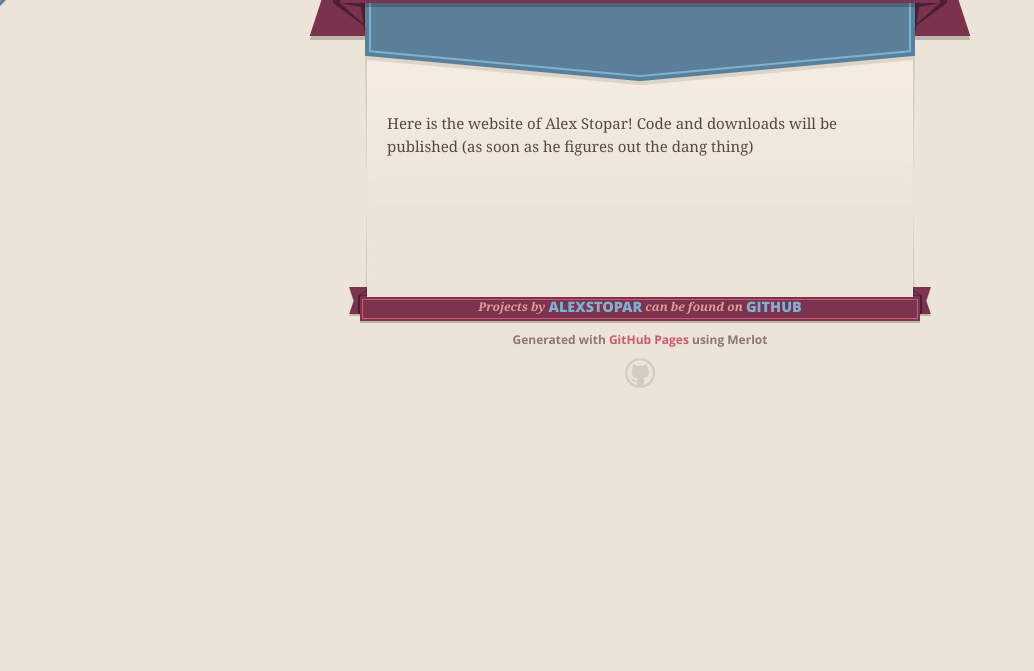
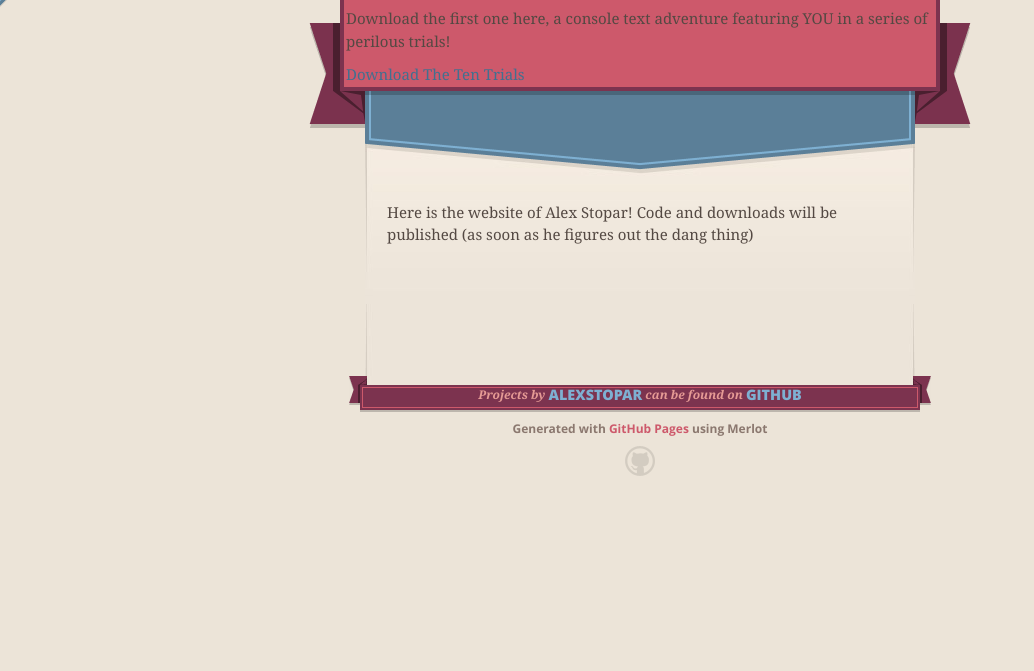
Before and after one commit to AlexStopar/AlexStopar.github.io, a plain HTML site: page index.html in a window 1280 px wide. Shown: the part 129-800 px from the top of the page, without its empty margins (0-1034 px from the left). Drawn offline with nearby package versions, Linux system fonts and the light colour scheme.

Commit message:
Updated index
With a thing

```diff
--- a/index.html
+++ b/index.html
@@ -29,6 +29,8 @@
           <span class="ribbon-inner">
             <h1>Alexstopar.GitHub.io</h1>
             <h2>Website of Alex Stopar and all his coding accomplishments,</h2>
+	    <p>Download the first one here, a console text adventure featuring YOU in a series of perilous trials!</p>
+	    <a href="TheTenTrials.exe">Download The Ten Trials</a>
           </span>
           <span class="left-tail"></span>
           <span class="right-tail"></span>
```
